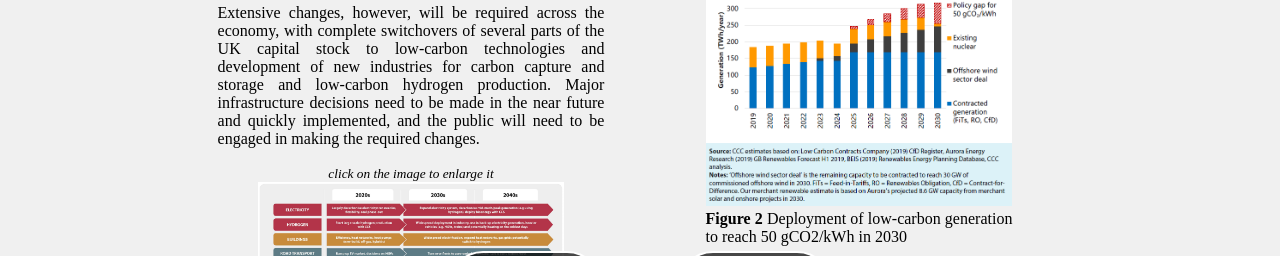
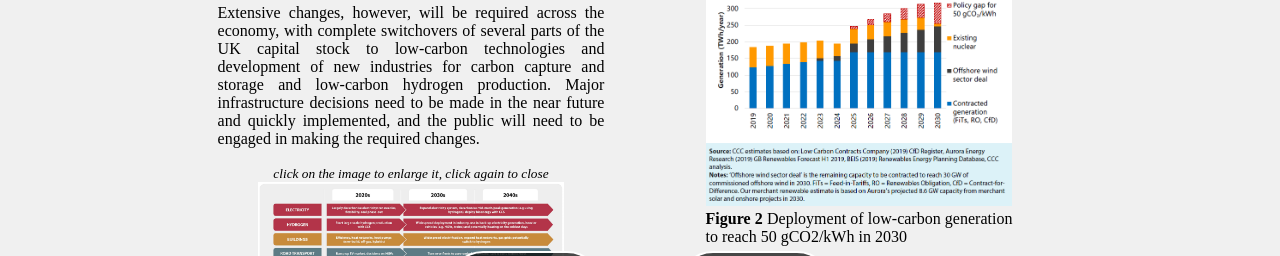
Before and after one commit to ClimateWebTeam/climateWebsite, a website: page Chapter3.html in a window 1280 px wide. Shown: the part 1674-1930 px from the top of the page. Drawn offline with Linux system fonts and the light colour scheme; a web font is replaced by a local one.

Commit message:
ch3 image text update

```diff
--- a/Chapter3.html
+++ b/Chapter3.html
@@ -111,7 +111,7 @@
 						will need to be engaged in making the required changes.</p>
 
 					<figure>
-						<p class="enlargeText"><small><i>click on the image to enlarge it</i></small></p>
+						<p class="enlargeText"><small><i>click on the image to enlarge it, click again to close</i></small></p>
 						<img src="Chapter3graph2.png" alt="figure" id="expTarget" class="figure-img" onclick=expand()>
 						<figcaption><b>Figure 1</b> Scenarios for UK net-zero GHGs in 2050</figcaption>
 					</figure>
```
